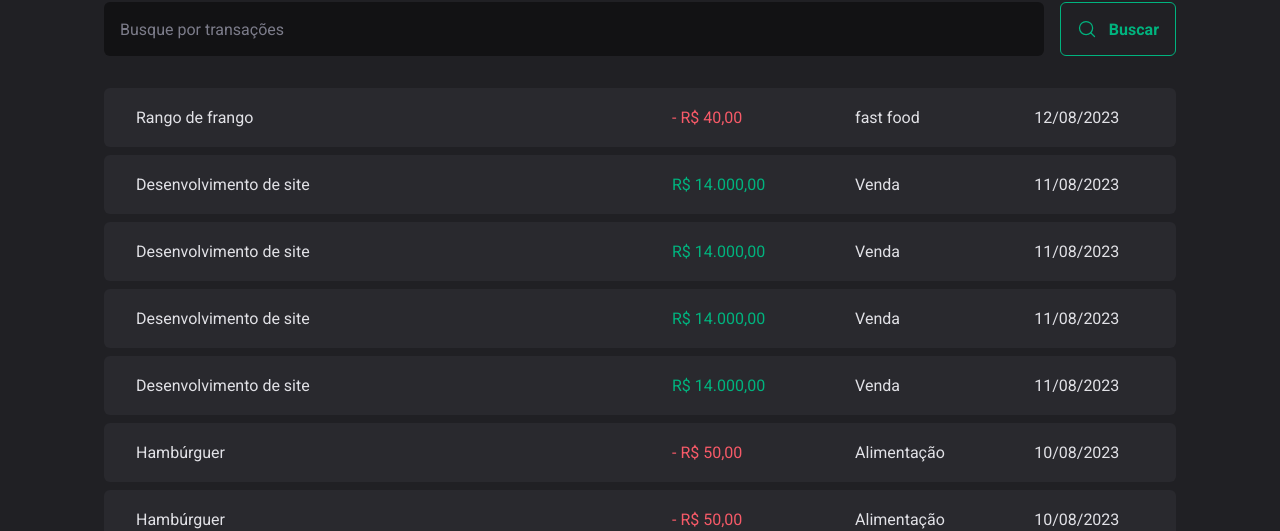
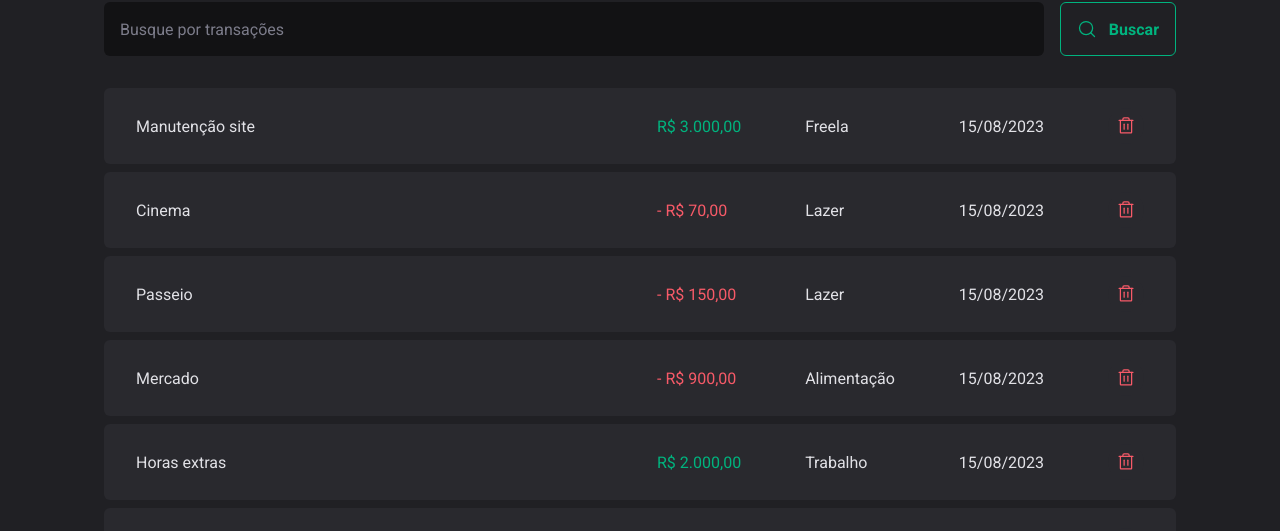
Before and after one commit to Mr1984-Pinheiro/ignite-03-dt-money, a React (Vite) app: page / in a window 1280 px wide. Shown: the part 272-803 px from the top of the page. Built offline with nearby package versions, Linux system fonts and the light colour scheme; data requests are answered from the project's data file.

Commit message:
add delete function

```diff
--- a/server.json
+++ b/server.json
@@ -1,76 +1,60 @@
 {
   "transactions": [
     {
-      "id": 1,
-      "description": "Desenvolvimento de site",
+      "description": "Desenvolvimento de site ",
+      "price": 1400,
+      "category": "Venda",
       "type": "income",
-      "category": "Venda",
-      "price": 14000,
-      "createdAt": "2023-08-11T19:36:44.505Z"
-    },
-    {
-      "id": 2,
-      "description": "Hambúrguer",
-      "type": "outcome",
-      "category": "Alimentação",
-      "price": 50,
-      "createdAt": "2023-08-10T19:30:44.505Z"
-    },
-    {
-      "id": 3,
-      "description": "Desenvolvimento de site",
-      "type": "income",
-      "category": "Venda",
-      "price": 14000,
-      "createdAt": "2023-08-11T19:36:44.505Z"
-    },
-    {
-      "id": 4,
-      "description": "Hambúrguer",
-      "type": "outcome",
-      "category": "Alimentação",
-      "price": 50,
-      "createdAt": "2023-08-10T19:30:44.505Z"
-    },
-    {
-      "id": 5,
-      "description": "Desenvolvimento de site",
-      "type": "income",
-      "category": "Venda",
-      "price": 14000,
-      "createdAt": "2023-08-11T19:36:44.505Z"
-    },
-    {
-      "id": 6,
-      "description": "Hambúrguer",
-      "type": "outcome",
-      "category": "Alimentação",
-      "price": 50,
-      "createdAt": "2023-08-10T19:30:44.505Z"
-    },
-    {
-      "id": 7,
-      "description": "Desenvolvimento de site",
-      "type": "income",
-      "category": "Venda",
-      "price": 14000,
-      "createdAt": "2023-08-11T19:36:44.505Z"
-    },
-    {
-      "id": 8,
-      "description": "Hambúrguer",
-      "type": "outcome",
-      "category": "Alimentação",
-      "price": 50,
-      "createdAt": "2023-08-10T19:30:44.505Z"
+      "createdAt": "2023-08-15T00:20:07.330Z",
+      "id": 1
     },
     {
       "description": "Rango de frango",
-      "price": 40,
-      "category": "fast food",
+      "price": 15,
+      "category": "Fast food",
       "type": "outcome",
-      "createdAt": "2023-08-12T15:25:17.874Z",
-      "id": 9
+      "createdAt": "2023-08-15T00:20:35.402Z",
+      "id": 2
+    },
+    {
+      "description": "Horas extras",
+      "price": 2000,
+      "category": "Trabalho",
+      "type": "income",
+      "createdAt": "2023-08-15T00:21:14.818Z",
+      "id": 3
+    },
+    {
+      "description": "Mercado",
+      "price": 900,
+      "category": "Alimentação",
+      "type": "outcome",
+      "createdAt": "2023-08-15T00:21:39.231Z",
+      "id": 4
+    },
+    {
+      "description": "Passeio",
+      "price": 150,
+      "category": "Lazer",
+      "type": "outcome",
+      "createdAt": "2023-08-15T00:22:23.992Z",
+      "id": 5
+    },
+    {
+      "description": "Cinema",
+      "price": 70,
+      "category": "Lazer",
+      "type": "outcome",
+      "createdAt": "2023-08-15T00:22:47.903Z",
+      "id": 6
+    },
+    {
+      "description": "Manutenção site",
+      "price": 3000,
+      "category": "Freela",
+      "type": "income",
+      "createdAt": "2023-08-15T00:23:22.430Z",
+      "id": 7
     }
   ]
 }
--- a/src/contexts/TransactionsContext.tsx
+++ b/src/contexts/TransactionsContext.tsx
@@ -21,6 +21,7 @@ interface TransactionContextType {
   transactions: Transaction[];
   fetchTransactions: (query?: string) => Promise<void>;
   createTransaction: (data: CreateTransactionInput) => Promise<void>;
+  deleteTransaction: (id: number) => Promise<void>; // Adicionado
 }
 
 interface TransactionsProviderProps {
@@ -62,12 +63,21 @@ export function TransactionsProvider({ children }: TransactionsProviderProps) {
     fetchTransactions();
   }, []);
 
+  async function deleteTransaction(id: number) {
+    await api.delete(`transactions/${id}`);
+
+    setTransactions((state) =>
+      state.filter((transaction) => transaction.id !== id)
+    );
+  }
+
   return (
     <TransactionsContext.Provider
       value={{
         transactions,
         fetchTransactions,
         createTransaction,
+        deleteTransaction,
       }}
     >
       {children}
--- a/src/pages/Transactions/index.tsx
+++ b/src/pages/Transactions/index.tsx
@@ -14,12 +14,12 @@ import {
   TransactionsContainer,
   TransactionsTable,
 } from "./styles";
-import { CaretLeft, CaretRight } from "phosphor-react";
+import { CaretLeft, CaretRight, Trash } from "phosphor-react";
 import { TransactionsContext } from "../../contexts/TransactionsContext";
 import { dateFormatter, priceFormatter } from "../../utils/formatter";
 
 export function Transactions() {
-  const { transactions } = useContext(TransactionsContext);
+  const { transactions, deleteTransaction } = useContext(TransactionsContext);
 
   const itemsPerPage = 7; // Adjust the number of items per page as needed
 
@@ -30,6 +30,14 @@ export function Transactions() {
   const isLastPage = currentPage === totalPages;
 
   const pagesToDisplay = Math.min(totalPages); // Limit the number of pages displayed
+
+  const handleDelete = async (id: number) => {
+    try {
+      await deleteTransaction(id);
+    } catch (error) {
+      console.error("Error deleting transaction:", error);
+    }
+  };
 
   return (
     <div>
@@ -81,6 +89,11 @@ export function Transactions() {
                   <td>
                     {dateFormatter.format(new Date(transaction.createdAt))}
                   </td>
+                  <td>
+                    <button onClick={() => handleDelete(transaction.id)}>
+                      <Trash size={20} />
+                    </button>
+                  </td>
                 </tr>
               );
             })}
--- a/src/pages/Transactions/styles.ts
+++ b/src/pages/Transactions/styles.ts
@@ -27,6 +27,28 @@ export const TransactionsTable = styled.table`
     &:last-child {
       border-top-right-radius: 6px;
       border-bottom-right-radius: 6px;
+    }
+
+    button {
+      border: none;
+      background: inherit;
+      cursor: pointer;
+      line-height: 0;
+      border-radius: 9999px;
+      padding: 0.5rem;
+
+      svg {
+        color: ${props => props.theme["red-300"]};
+      }
+
+      &:hover {
+        background: ${props => props.theme["gray-600"]} ;
+        svg {
+        color: ${props => props.theme["red-500"]};
+        transition: background-color 0.2s, color 0.2s;
+
+      }
+      }
     }
   }
 `;
```
